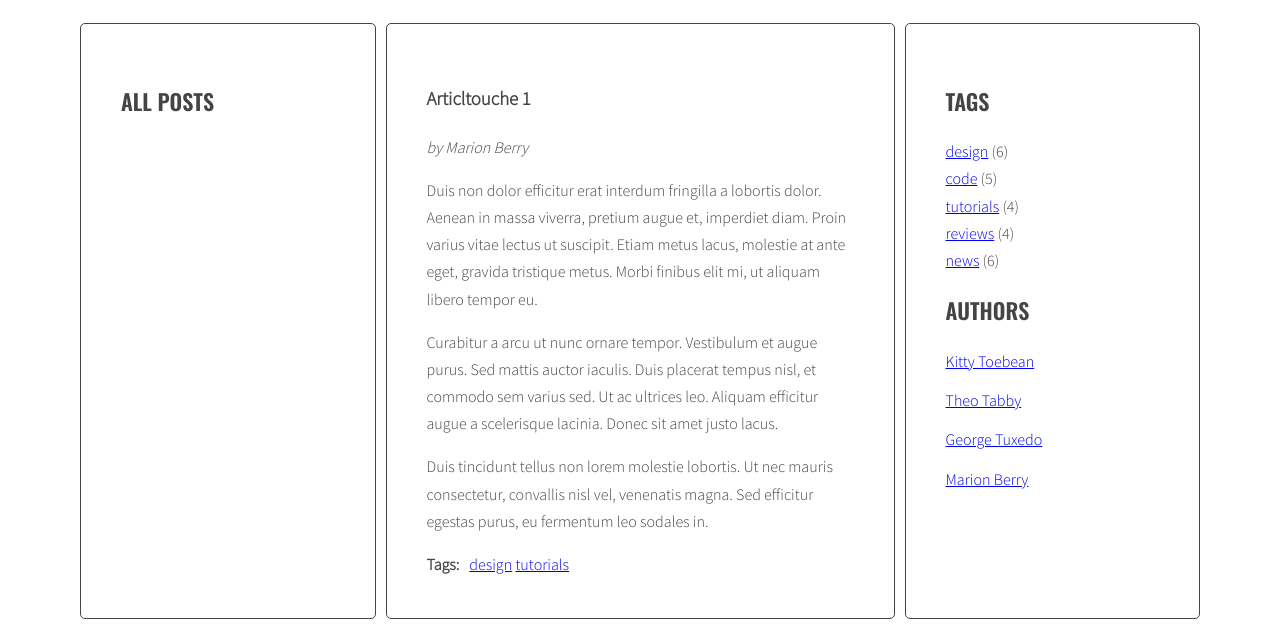
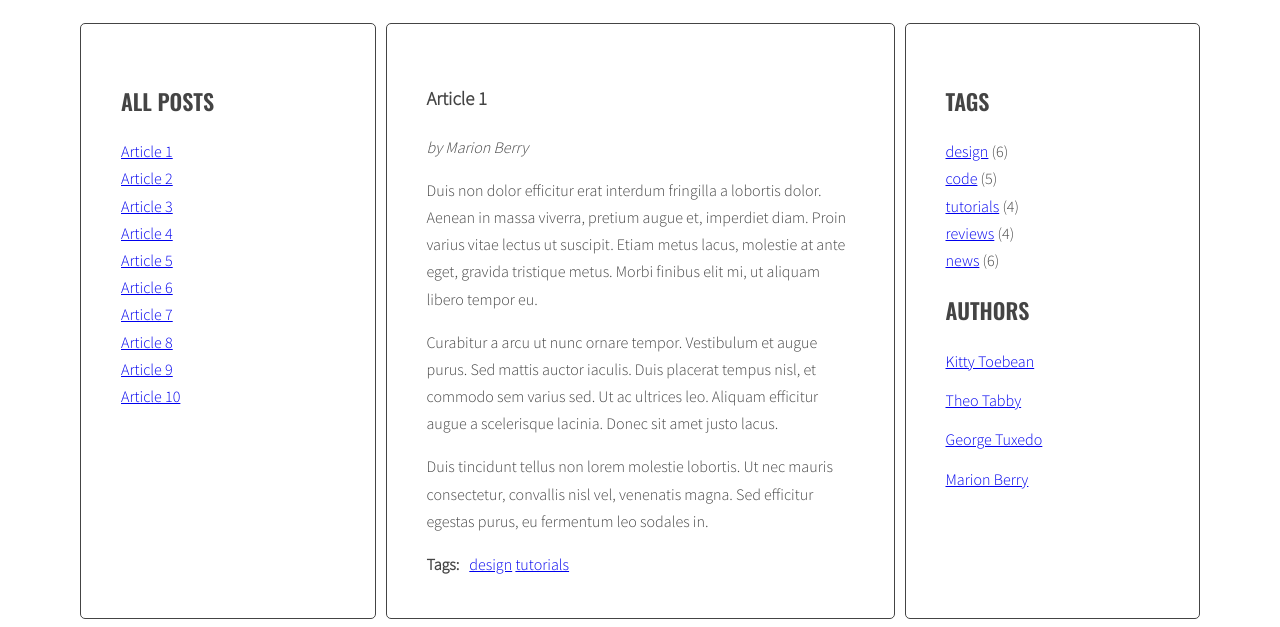
Before and after one commit to mkusztal/JS-Handlebar-AuthorsBlog, a website: page index.html in a window 1280 px wide. Shown: the part 220-847 px from the top of the page. Drawn offline with nearby package versions, Linux system fonts and the light colour scheme.

Commit message:
Funkcjonalna strona
Przyciski działają poprawnie

```diff
--- a/index.html
+++ b/index.html
@@ -17,7 +17,7 @@
           </aside>
           <section class="posts">
             <article class="post active" id="article-1">
-              <h3 class="post-title">Articltouche 1</h3>
+              <h3 class="post-title">Article 1</h3>
               <p class="post-author">by Marion Berry</p>
               <div class="post-content">
                 <p>
--- a/js/script.js
+++ b/js/script.js
@@ -69,6 +69,8 @@ function generateTitleLinks() {
     html += linkHTML;
   }
 
+  titleList.innerHTML = html;
+
   const links = document.querySelectorAll(".titles a");
 
   for (let link of links) {
```
